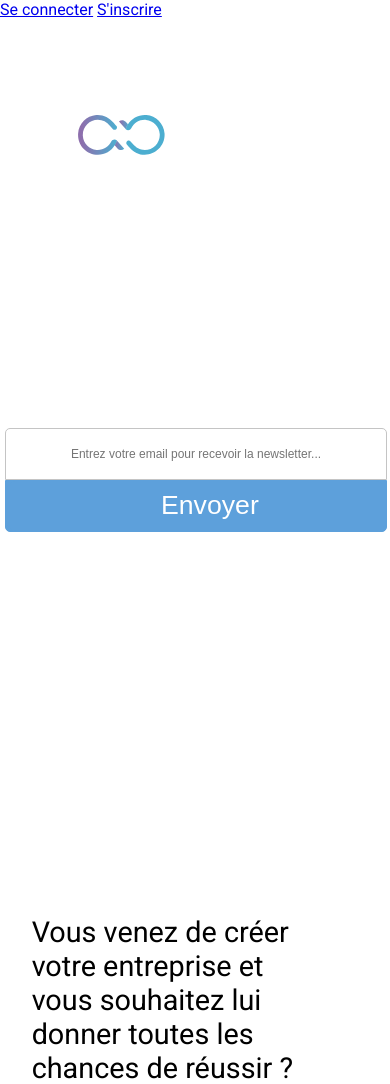
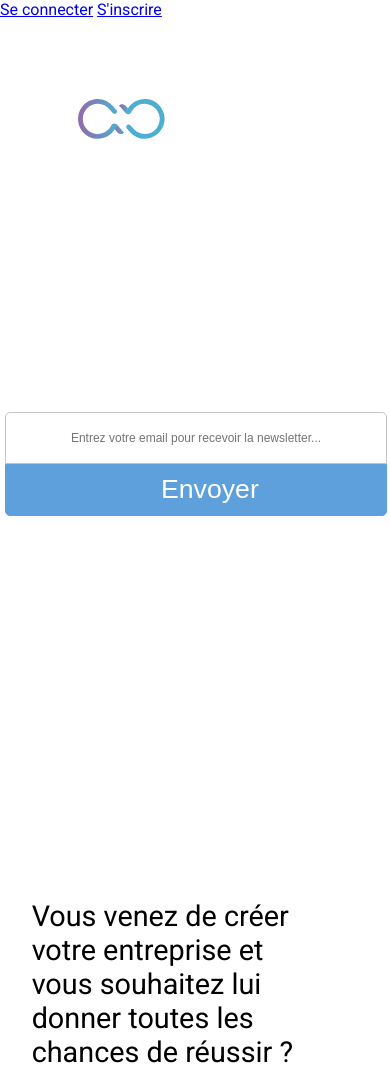
Before and after one commit to lhollow75/isaac, a PHP site: page /v2/index.php in a window 390 px wide. Shown: the top 1084 px of the page. Run offline with PHP 8.4, Linux system fonts and the light colour scheme; style sheets or scripts are compiled from the project's sources.

Commit message:
adjust gutters LP

```diff
--- a/css/main.css
+++ b/css/main.css
@@ -80,7 +80,7 @@ video {
 #intro {
   overflow: hidden;
   overflow: -moz-scrollbars-none;
-  padding: 160px 0;
+  padding: 160px 0 0 0;
   color: #fff;
   height: 640px; }
   @media (max-width: 1200px) {
@@ -88,7 +88,7 @@ video {
       padding: 160px 0 0 0; } }
   @media (max-width: 768px) {
     #intro {
-      padding: 96px 0 0 0; } }
+      padding: 80px 0 0 0; } }
   #intro p {
     font-size: 1.5em;
     margin: 30px auto;
--- a/css/main.scss
+++ b/css/main.scss
@@ -135,7 +135,7 @@ video{
 #intro{
     overflow: hidden;
     overflow: -moz-scrollbars-none;
-    padding: $grid-height*2 0;
+    padding: $grid-height*2 0 0 0;
     color: #fff;
     height: 640px;
 
@@ -144,7 +144,7 @@ video{
         padding: $grid-height*2 0 0 0;
     }
     @media (max-width: 768px){
-        padding: $grid-height*1.2 0 0 0;
+        padding: $grid-height 0 0 0;
     }
 
 
--- a/mentions.html
+++ b/mentions.html
@@ -120,8 +120,8 @@
         <div class="footer-line"></div>
 
         <div class="signature">
-            <img src="img/cp-objet.svg">
-            <p>Isaac 2017 - Tous droits réservés - <a onclick="ga('send', 'event', 'isaac-lp', 'mentions-legales', 'lien', {'nonInteraction': 1});" href="#">Mentions légales</a></p>
+            <img src="img/isaac-picto.svg">
+            <p>© ISAAC 2017 - Tous droits réservés - <a onclick="ga('send', 'event', 'isaac-lp', 'mentions-legales', 'lien', {'nonInteraction': 1});" href="http://www.isaac-ia.com/mentions.html">Mentions légales</a></p>
         </div>
 
         <ul class="social">
```
Also changed, not shown: index.html (renamed from index.php), 1 other file.
